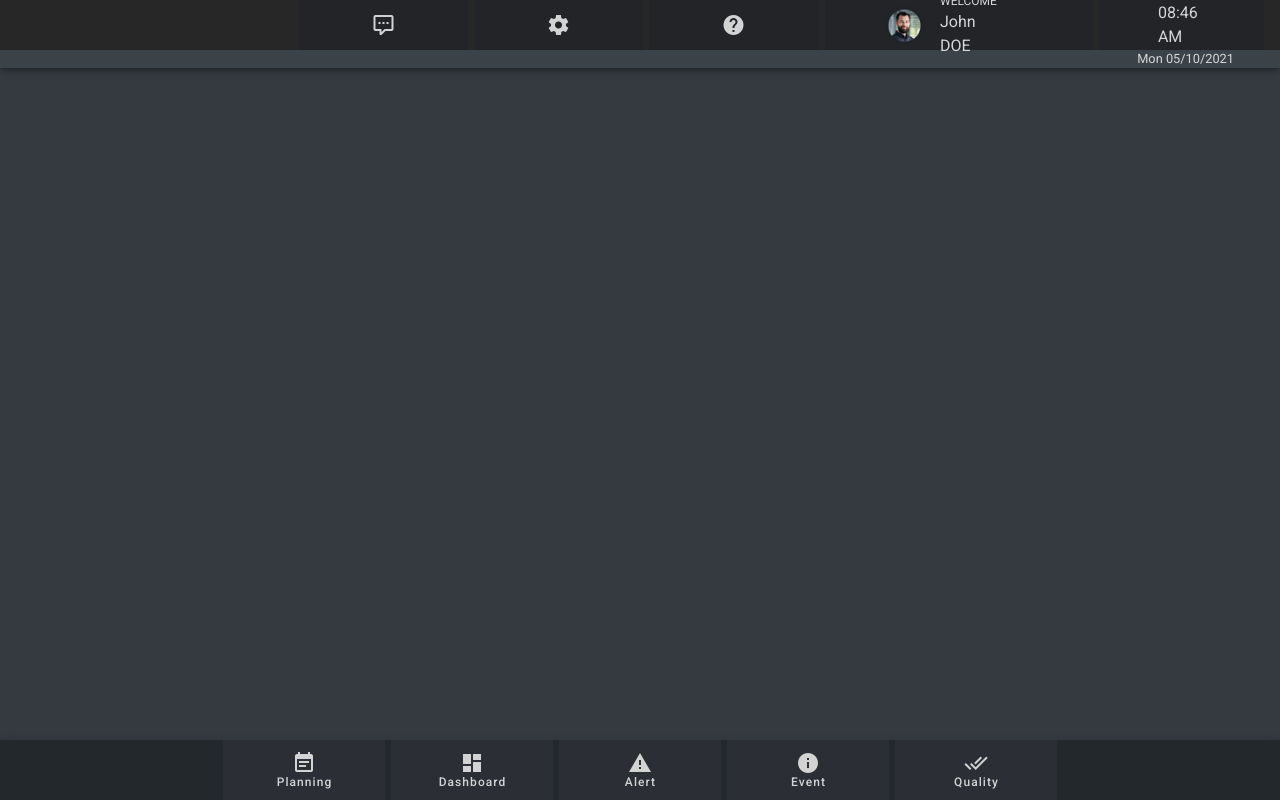
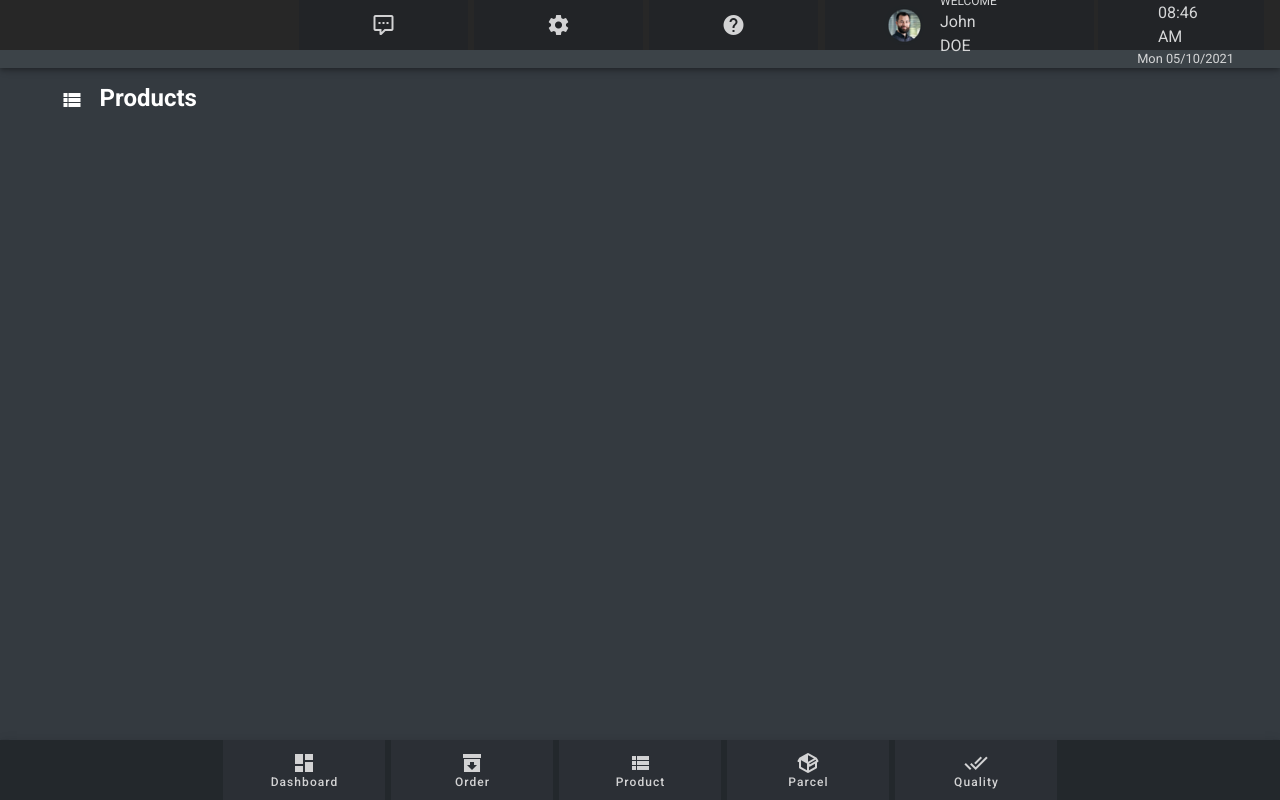
Before and after one commit to srimko/keyprod-delivery, a Vue app: page /products in a window 1280 px wide. Built offline with nearby package versions, Linux system fonts and the light colour scheme; what vue-qrcode-reader would draw is missing.

Commit message:
Add bottom navigation for orders, products and parcels

```diff
--- a/src/App.vue
+++ b/src/App.vue
@@ -62,17 +62,10 @@
       height="60"
     >
       <v-btn
-        value="planning"
-        width="175"
-      >
-        <span>Planning</span>
-
-        <v-icon>mdi-calendar-text</v-icon>
-      </v-btn>
-
-      <v-btn
         value="dashboard"
         width="175"
+        link
+        href="/"
       >
         <span>Dashboard</span>
 
@@ -82,19 +75,34 @@
       <v-btn
         value="alert"
         width="175"
+        link
+        href="/orders"
       >
-        <span>Alert</span>
+        <span>Order</span>
 
-        <v-icon>mdi-alert</v-icon>
+        <v-icon>mdi-archive-arrow-down</v-icon>
+      </v-btn>
+
+      <v-btn
+        value="planning"
+        width="175"
+        link
+        href="/products"
+      >
+        <span>Product</span>
+
+        <v-icon>mdi-view-list</v-icon>
       </v-btn>
 
       <v-btn
         value="event"
         width="175"
+        link
+        href="/parcels"
       >
-        <span>Event</span>
+        <span>Parcel</span>
 
-        <v-icon>mdi-information</v-icon>
+        <v-icon>mdi-package-variant</v-icon>
       </v-btn>
 
       <v-btn
--- a/src/router/index.js
+++ b/src/router/index.js
@@ -1,7 +1,9 @@
 import Vue from 'vue'
 import VueRouter from 'vue-router'
 import Home from '../views/Home.vue'
-import Orders from '../views/Orders.vue'
+import OrdersView from '../views/OrdersView.vue'
+import ParcelsView from '../views/ParcelsView.vue'
+import ProductsView from '../views/ProductsView.vue'
 import VueQrcodeReader from "vue-qrcode-reader";
 
 Vue.use(VueQrcodeReader);
@@ -14,17 +16,19 @@ const routes = [
     component: Home
   },
   {
-    path: '/Orders',
+    path: '/orders',
     name: 'Orders',
-    component: Orders
+    component: OrdersView
   },
   {
-    path: '/about',
-    name: 'About',
-    // route level code-splitting
-    // this generates a separate chunk (about.[hash].js) for this route
-    // which is lazy-loaded when the route is visited.
-    component: () => import(/* webpackChunkName: "about" */ '../views/About.vue')
+    path: '/products',
+    name: 'Products',
+    component: ProductsView
+  },
+  {
+    path: '/parcels',
+    name: 'Parcels',
+    component: ParcelsView
   }
 ]
 
--- a/src/views/About.vue
+++ /dev/null
@@ -1,5 +0,0 @@
-<template>
-  <div class="about">
-    <h1>This is an about page</h1>
-  </div>
-</template>
--- a/src/views/Orders.vue
+++ b/src/views/OrdersView.vue
@@ -1,10 +1,10 @@
 <template>
-  <v-container>
-    <v-row>
+  <v-container fill-height>
+    <v-row align="center" no-gutters>
       <v-col>
         <v-card>
           <v-card-title>
-            Orders
+            <v-icon>mdi-archive-arrow-down</v-icon> Orders
             <v-spacer></v-spacer>
             <v-text-field
               v-model="search"
--- /dev/null
+++ b/src/views/ParcelsView.vue
@@ -0,0 +1,19 @@
+<template>
+  <v-container>
+    <v-row>
+      <v-col>
+        <h2> <v-icon>mdi-package-variant</v-icon>Parcel </h2>
+      </v-col>
+    </v-row>
+  </v-container>
+</template>
+
+<script>
+export default {
+  name: 'ParcelView'
+}
+</script>
+
+<style lang="scss" scoped>
+
+</style>
--- /dev/null
+++ b/src/views/ProductsView.vue
@@ -0,0 +1,19 @@
+<template>
+  <v-container>
+    <v-row>
+      <v-col>
+        <h2> <v-icon class="mr-4">mdi-view-list</v-icon>Products </h2>
+      </v-col>
+    </v-row>
+  </v-container>
+</template>
+
+<script>
+export default {
+  name: 'ProductsView'
+}
+</script>
+
+<style lang="scss" scoped>
+
+</style>
```
